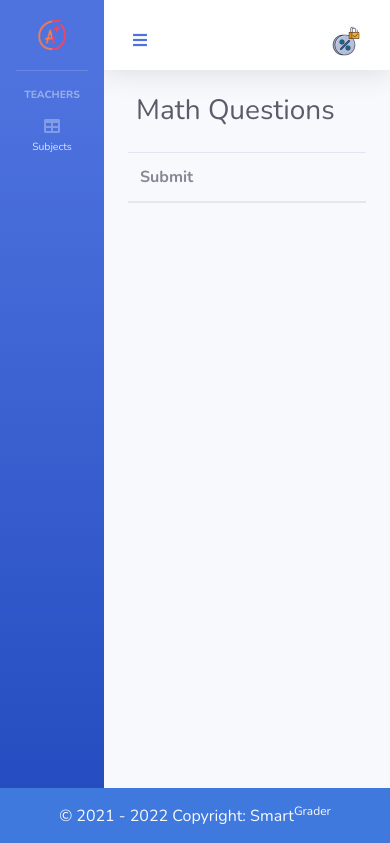
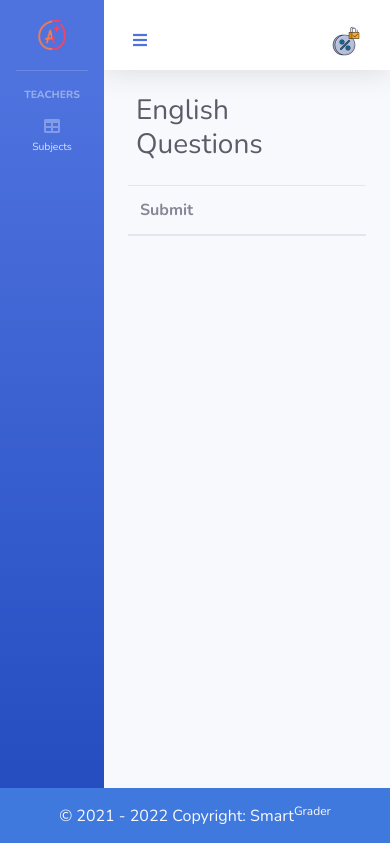
Before and after one commit to joseph-dougal/CS691, a Python web app: template project/templates/pages/student-english.html in a window 390 px wide. Shown: the top 843 px of the page. Run offline with Jinja, Linux system fonts and the light colour scheme; the template is opened without the code that fills it, so the values that code supplies are empty; some libraries are stand-ins or nearby versions.

Commit message:
student english routes, db, and html

```diff
--- a/project/db_utils/models.py
+++ b/project/db_utils/models.py
@@ -95,7 +95,7 @@ class EnglishAnswer(db.Model):
     question_id = db.Column(db.Integer, nullable=True)
     user_id = db.Column(db.Integer, nullable=True)
     question = db.Column(db.String(250), nullable=True)
-    answer = db.Column(db.Float, nullable=True)
+    answer = db.Column(db.String(250), nullable=True)
     update_time = db.Column(db.DateTime, nullable=True)
 
     def __init__(self, question_id, user_id, question, answer, update_time=None):
--- a/project/templates/pages/student-english.html
+++ b/project/templates/pages/student-english.html
@@ -6,10 +6,10 @@
 <!-- buttons -->
 <div class="d-flex justify-content-between align-items-center mt-2 ml-2 mb-4">
   <div>
-    <h1 class="h3 mb-0 text-gray-800">Math Questions</h1>
+    <h1 class="h3 mb-0 text-gray-800">English Questions</h1>
   </div>
   <div class="btn-group m-2" role="group">
-    <a href="/student-math-question" class="d-none d-sm-inline-block btn btn-sm btn-primary shadow-sm p-2 m-1">
+    <a href="/student-english-question" class="d-none d-sm-inline-block btn btn-sm btn-primary shadow-sm p-2 m-1">
       <i class="fas fa-download fa-sm text-white-50"></i> Load Test
     </a>
   </div>
@@ -33,7 +33,7 @@
         <td> {{ value[0] }} </td>
         <td> {{ value[1] }} </td>
         <td> {{ value[2] }} </td>
-        <form action="/student-math-question" method="POST">
+        <form action="/student-english-question" method="POST">
           <td>
             <input type="text" name="answer" placeholder="{{ value[3] }}" class="form-control validate" maxlength="50"
               required>
```
Also changed, not shown: project/views/student_english_routes.py (+8 -8 lines).
